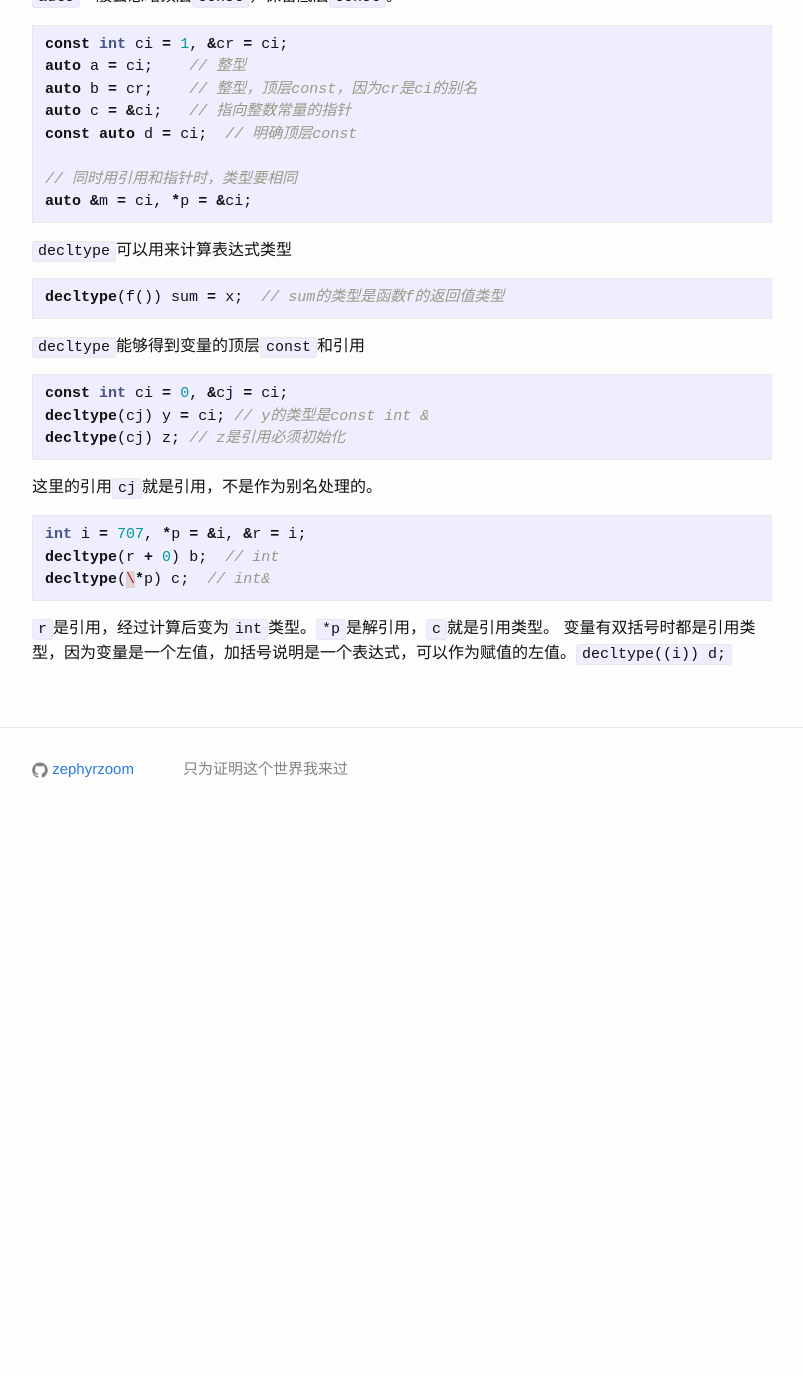
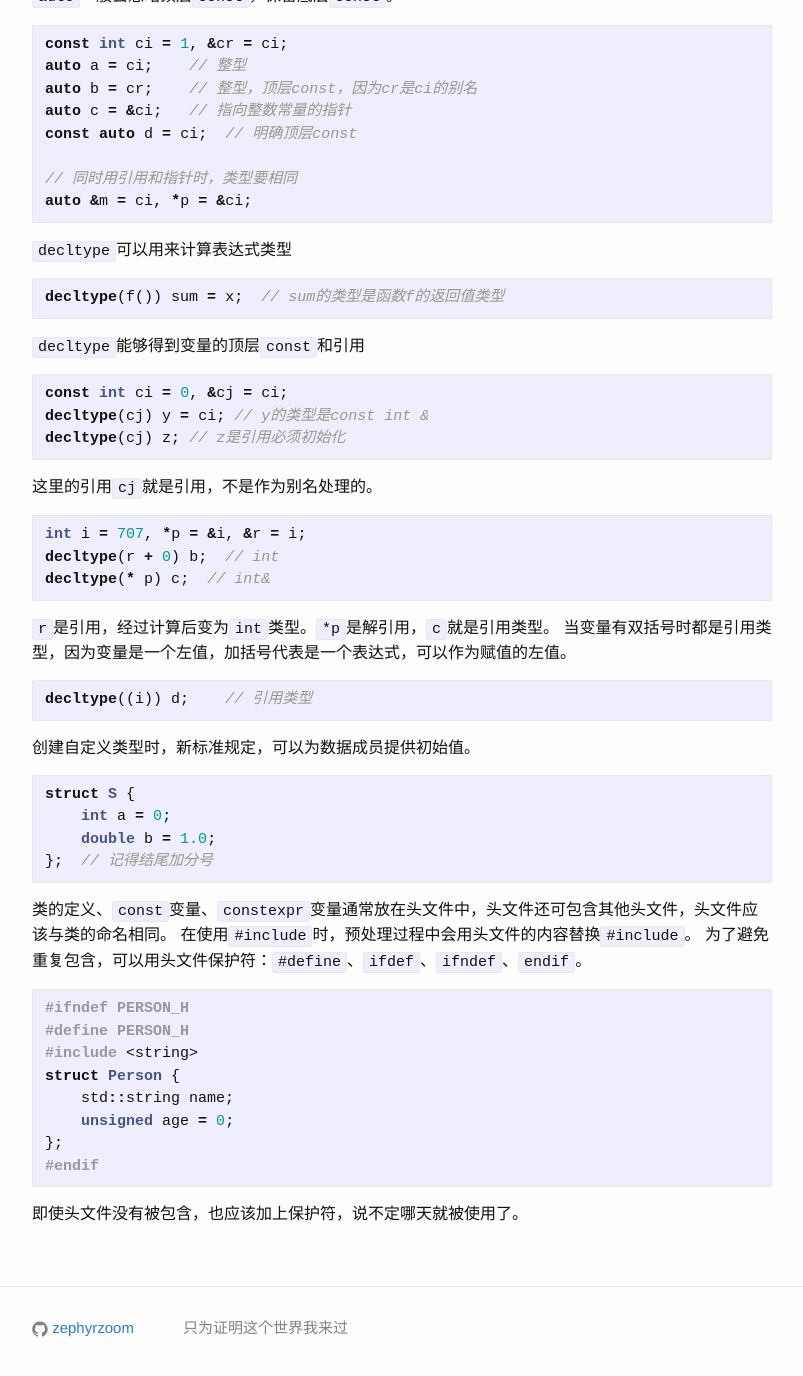
Before and after one commit to zephyrzoom/zephyrzoom.github.io, a Jekyll site: the page built from _posts/2016-08-11-cpp.md, in a window 1280 px wide and 1400 px high, scrolled down 4882 px. Shown: the top 1376 px of the window, without its empty margins (238-1041 px from the left). Built offline with Jekyll 4.4.1, drawn with Linux system fonts in a browser that asks for light colours; before the commit the page ends 5722 px from its top, so only the background shows below that.

Commit message:
update cpp

````diff
--- a/_posts/2016-08-11-cpp.md
+++ b/_posts/2016-08-11-cpp.md
@@ -259,7 +259,36 @@ decltype(cj) z; // z是引用必须初始化
 ```c++
 int i = 707, *p = &i, &r = i;
 decltype(r + 0) b;  // int
-decltype(\*p) c;  // int&
+decltype(* p) c;  // int&
 ```
 `r`是引用，经过计算后变为`int`类型。`*p`是解引用，`c`就是引用类型。
-变量有双括号时都是引用类型，因为变量是一个左值，加括号说明是一个表达式，可以作为赋值的左值。`decltype((i)) d;`
+当变量有双括号时都是引用类型，因为变量是一个左值，加括号代表是一个表达式，可以作为赋值的左值。
+
+```c++
+decltype((i)) d;    // 引用类型
+```
+
+创建自定义类型时，新标准规定，可以为数据成员提供初始值。
+
+```c++
+struct S {
+    int a = 0;
+    double b = 1.0;
+};  // 记得结尾加分号
+```
+
+类的定义、`const`变量、`constexpr`变量通常放在头文件中，头文件还可包含其他头文件，头文件应该与类的命名相同。
+在使用`#include`时，预处理过程中会用头文件的内容替换`#include`。
+为了避免重复包含，可以用头文件保护符：`#define`、`ifdef`、`ifndef`、`endif`。
+
+```c++
+#ifndef PERSON_H
+#define PERSON_H
+#include <string>
+struct Person {
+    std::string name;
+    unsigned age = 0;
+};
+#endif
+```
+即使头文件没有被包含，也应该加上保护符，说不定哪天就被使用了。
````
